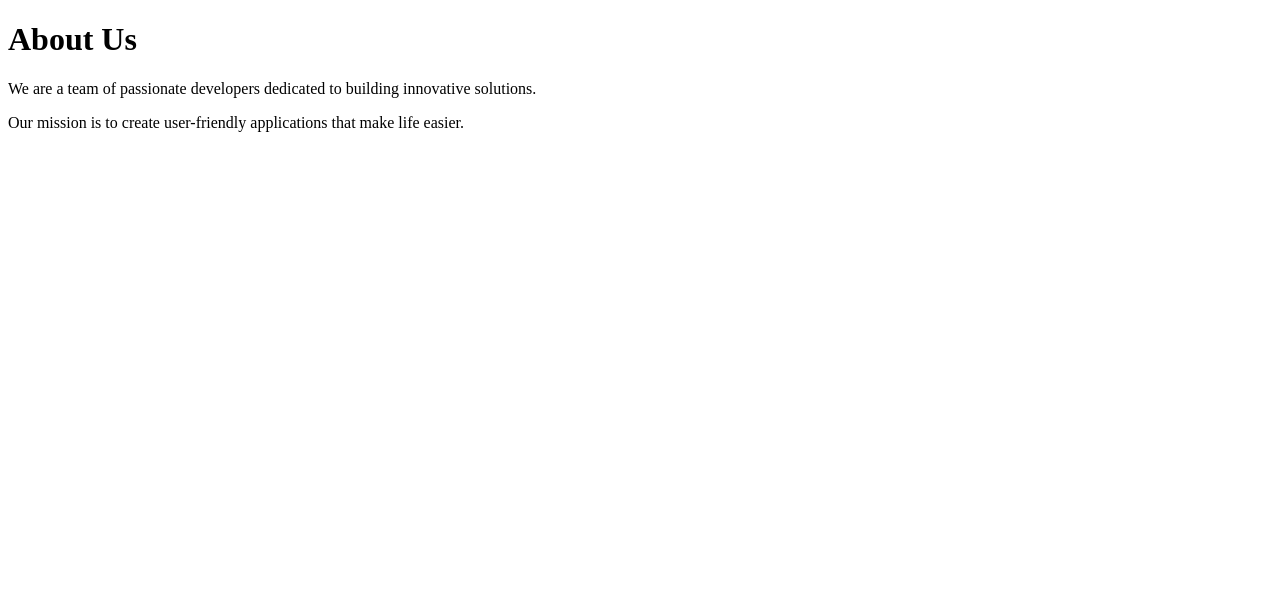
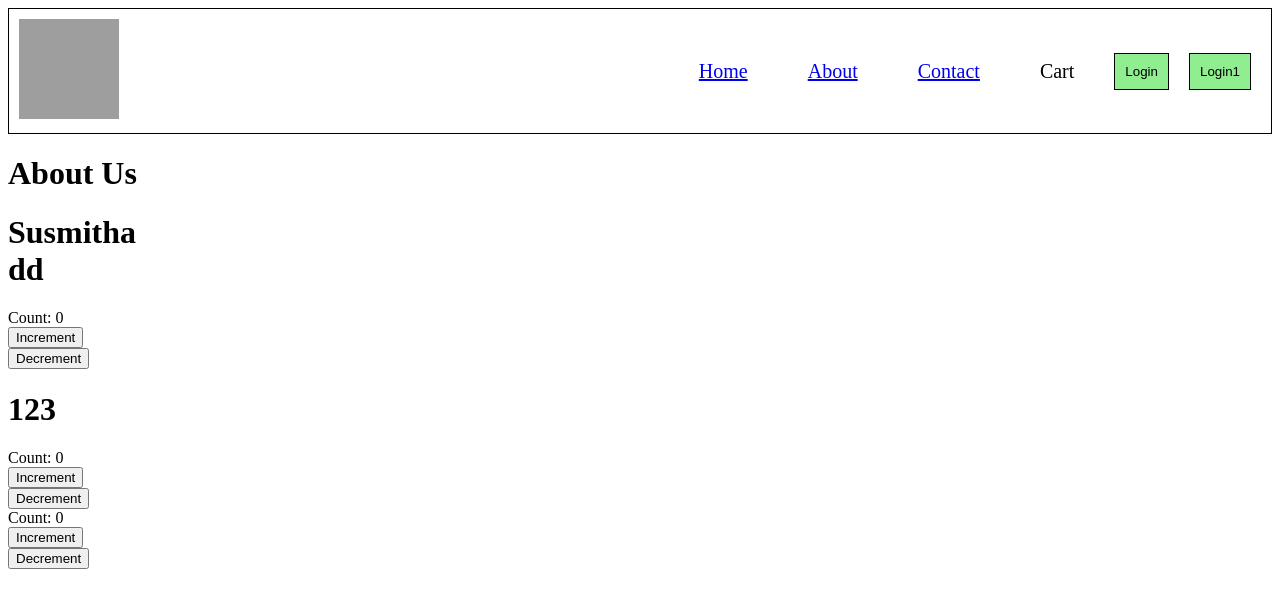
Before and after one commit to MunisifSusmithaReddy/Learning-React, a React (Vite) app: page /about in a window 1280 px wide. Shown: the top 608 px of the page. Built offline with nearby package versions, Linux system fonts and the light colour scheme; grey boxes are pictures that could not be loaded.

Commit message:
Class based components

```diff
--- a/index.css
+++ b/index.css
@@ -95,3 +95,39 @@
 .search-container>div>input {
     height: 35px;
 }
+
+.restaurant-menu-logo {
+    width: 80px;
+    height: 80px;
+}
+
+.restaurant-menu {
+    width: 600px;
+    border: 1px solid black;
+    border-radius: 16px;
+    padding: 20px;
+}
+
+.restaurant-menu-container {
+    display: flex;
+    flex-direction: column;
+    align-items: center;
+    width: 100%;
+}
+
+.menu-item {
+    display: flex;
+    align-items: center;
+    justify-content: space-between;
+    padding: 20px;
+    border-bottom: 1px solid black;
+    width: 600px;
+}
+.restaurant-menu-item-logo {
+    width: 150px;
+    height: 150px;
+}
+
+.user-card {
+    width: 100px;
+}
--- a/src/App.js
+++ b/src/App.js
@@ -7,14 +7,16 @@ import { createBrowserRouter, RouterProvider } from 'react-router';
 import About from './components/About';
 import ContactUs from './components/Contact';
 import ErrorPage from './components/ErrorPage';
+import { Outlet } from 'react-router';
+import RestaurantMenu from './components/RestaurantMenu';
 
 
 const AppLayout = () => {
-  console.log(<Body />)
     return (
         <div>
             <Header />
-            <Body />
+            <Outlet />
+            {/** Outlet is used to render the child components of the current route */}
         </div>
     )
 }
@@ -23,6 +25,10 @@ const routes = createBrowserRouter([
     {
         path: '/',
         element: <AppLayout />,
+        children: [
+            {
+                path: '/',
+                element: <Body />,
             },
             {
                 path: '/about',
@@ -33,10 +39,16 @@ const routes = createBrowserRouter([
                 element: <ContactUs />,
             },
             {
+                path: '/restaurant/:restaurantId',
+                element: <RestaurantMenu />
+            }
+        ]
+    },
+    {
         path: '*',
         element: <ErrorPage />,
     }
 ])
 
 const root = ReactDOM.createRoot(document.getElementById('root'));
-root.render(<RouterProvider router={routes }/>);
+root.render(<RouterProvider router={routes} />);
--- a/src/components/About.js
+++ b/src/components/About.js
@@ -1,11 +1,13 @@
 
+import User from './User';
+import UserClass from './UserClass';
 
 const AboutUs = () => {
   return (
     <div className="about-us">
       <h1>About Us</h1>
-      <p>We are a team of passionate developers dedicated to building innovative solutions.</p>
-      <p>Our mission is to create user-friendly applications that make life easier.</p>
+      <User name="Susmitha dd" />
+      <UserClass name="Susmitha Class" />
       </div>
     );
 }
--- a/src/components/RestaurantCard.js
+++ b/src/components/RestaurantCard.js
@@ -1,10 +1,13 @@
 
 import { MEDIA_ASSETS_URL } from '../utils/constants'; // Importing the constant for media assets URL
+import { Link } from 'react-router'; // Importing Link from react-router-dom for navigation
 
 const RestaurantCard = (props) => { // props is an object that contains all the properties passed to the component
     console.log(props);
-    const { name, cuisines, cloudinaryImageId, avgRating, costForTwo, areaName } = props.resObj.info; // Destructuring props to extract properties
+    const { name, cuisines, cloudinaryImageId, avgRating, costForTwo, areaName, id } = props.resObj.info; // Destructuring props to extract properties
+    console.log('props.resObj.info', props.resObj.info);
     return (
+        <Link to={`/restaurant/${id}`} style={{ textDecoration: 'none', color: 'black' }}> {/* Using Link to navigate to restaurant details page */}
          <div className='restaurant-card'>
                     <img className='restaurant-logo' src={`${MEDIA_ASSETS_URL}${cloudinaryImageId}`}/>
                     <h2>{name}</h2>
@@ -13,6 +16,7 @@ const RestaurantCard = (props) => { // props is an object that contains all the
                     <h4>{costForTwo}</h4>
                     <h4>{areaName}</h4>
                 </div>
+                </Link>
     )
 }
 
--- /dev/null
+++ b/src/components/RestaurantMenu.js
@@ -0,0 +1,55 @@
+import React, { useEffect, useState } from 'react';
+import { MEDIA_ASSETS_URL } from '../utils/constants'; // Importing the constant for media assets URL
+import SkeletonLoader from './SkeletonLoader';
+import { useParams } from 'react-router'; // Importing useParams to access route parameters
+
+const RestaurantMenu = () => {
+    const [resInfo, setResInfo] = useState(null);
+    const params = useParams();
+    console.log('params', params);
+    const { restaurantId } = params;
+    useEffect(() => {
+       fetchRestaurantMenu();
+    }, []);
+    const fetchRestaurantMenu = async () => {
+     const data = await fetch(`https://corsproxy.io/?https://www.swiggy.com/dapi/menu/pl?page-type=REGULAR_MENU&complete-menu=true&lat=12.9352403&lng=77.624532&restaurantId=${restaurantId}&catalog_qa=undefined&submitAction=ENTER`);
+        try {
+            const response = await data.json();
+            console.log(response);
+            setResInfo(response.data);
+            // Process the menu data as needed
+        } catch (error) {
+            console.error('Error fetching restaurant menu:', error);
+        }
+    }
+    console.log(resInfo);
+    // Destructuring the required information from the response
+    const { name, cuisines, costForTwoMessage, avgRating, cloudinaryImageId } = resInfo?.cards[2]?.card?.card?.info || {};
+    const { itemCards } = resInfo?.cards[4]?.groupedCard?.cardGroupMap?.REGULAR?.cards[2]?.card.card || {};
+    console.log(itemCards);
+    return !resInfo ? <SkeletonLoader /> : <div className="restaurant-menu-container">
+        <h1>{name}</h1>
+        <div className="restaurant-menu">
+            <img className='restaurant-menu-logo' src={`${MEDIA_ASSETS_URL}${cloudinaryImageId}`}/>
+            <div>{avgRating}</div>
+            <div>{costForTwoMessage}</div>
+            <div>{cuisines?.join(',')}</div>
+        </div>
+        {itemCards?.map(item => {
+            const { name, price, description, imageId } = item.card.info
+            return (
+                <div className='menu-item' key={item.card.info.id}>
+                    <div>
+                        <h3>{name}</h3>
+                        <p>{description}</p>
+                        <p>{price ? `₹${price / 100}` : 'Price not available'}</p>
+                        </div>
+                        <img className='restaurant-menu-item-logo' src={`${MEDIA_ASSETS_URL}${imageId}`}/>
+                </div>
+            )
+        })}
+        </div>
+    ;
+}
+
+export default RestaurantMenu;
--- /dev/null
+++ b/src/components/User.js
@@ -0,0 +1,35 @@
+import React, { useEffect, useState} from 'react';
+import User1 from './User1';
+
+// We are just invoking a function component that returns a simple JSX element.
+const User = ({ name }) => {
+    const [counter, setCounter] = React.useState(0); // Using useState hook to manage state
+    // const { name } = props; // Destructuring props to extract name
+    useEffect(() => {
+    console.log("User component mounted");
+        // This will run only once when the component mounts
+        // You can perform any setup or data fetching here
+    }, []);
+    useEffect(() => {
+        console.log("User component updated");
+        return () => {
+            console.log("User component will unmount");
+
+        };
+    }, [counter]); // Dependency array, runs when counter changes
+    return (
+        <div className='user-card'>
+            <h1>{name}</h1>
+            <div>Count: {counter}</div>
+            <button onClick={() => setCounter(counter + 1)}>
+                Increment
+            </button>
+             <button onClick={() => setCounter(counter - 1)}>
+                Decrement
+            </button>
+            <User1 name="123"/> {/* Rendering User1 component */}
+        </div>
+    )
+}
+
+export default User;
--- /dev/null
+++ b/src/components/User1.js
@@ -0,0 +1,26 @@
+import React, { useEffect, useState} from 'react';
+
+// We are just invoking a function component that returns a simple JSX element.
+const User1 = ({ name }) => {
+    const [counter, setCounter] = React.useState(0); // Using useState hook to manage state
+    // const { name } = props; // Destructuring props to extract name
+    useEffect(() => {
+    console.log("User1 component mounted");
+        // This will run only once when the component mounts
+        // You can perform any setup or data fetching here
+    }, []);
+    return (
+        <div className='user-card'>
+            <h1>{name}</h1>
+            <div>Count: {counter}</div>
+            <button onClick={() => setCounter(counter + 1)}>
+                Increment
+            </button>
+             <button onClick={() => setCounter(counter - 1)}>
+                Decrement
+            </button>
+        </div>
+    )
+}
+
+export default User1;
--- /dev/null
+++ b/src/components/UserClass.js
@@ -0,0 +1,56 @@
+
+import React from 'react';
+
+// Class instance is being created
+class UserClass extends React.Component {
+    constructor() {
+                console.log("UserClass constructor");
+        super();
+        this.state = {
+            counter: 0, // Initial state for login status
+        }
+        this.decrementFunction = this.decrementFunction.bind(this); // Binding the decrement function to the class instance
+
+    }
+    // decrementFunction = () => {
+    //     console.log('this', this);
+    //     this.setState({
+    //         counter: this.state.counter - 1
+    //     })
+    // }
+    decrementFunction() {
+                console.log('this', this);
+        this.setState({
+            counter: this.state.counter - 1
+        })
+    }
+    componentDidMount() {
+        console.log("UserClass component did mount");
+        // This method is called once the component is mounted
+        // You can perform any setup or data fetching here
+    }
+    componentWillUnmount() {
+        console.log("UserClass component will unmount");
+        // This method is called just before the component is removed from the DOM
+        // You can perform any cleanup here
+    }
+    componentWillReceiveProps() {
+
+    }
+    render() { // Render will retuurn the JSX
+                console.log("UserClass render");
+        return (
+            <div className='user-card'>
+                <div>Count: {this.state.counter}</div>
+                <button onClick={() => this.setState({counter: this.state.counter + 1})}>
+                    Increment
+                </button>
+                 <button onClick={this.decrementFunction}>
+                    Decrement
+                </button>
+            </div>
+        )
+    }
+}
+
+export default UserClass;
```
Lines whose indentation alone changed are shown as unchanged.
